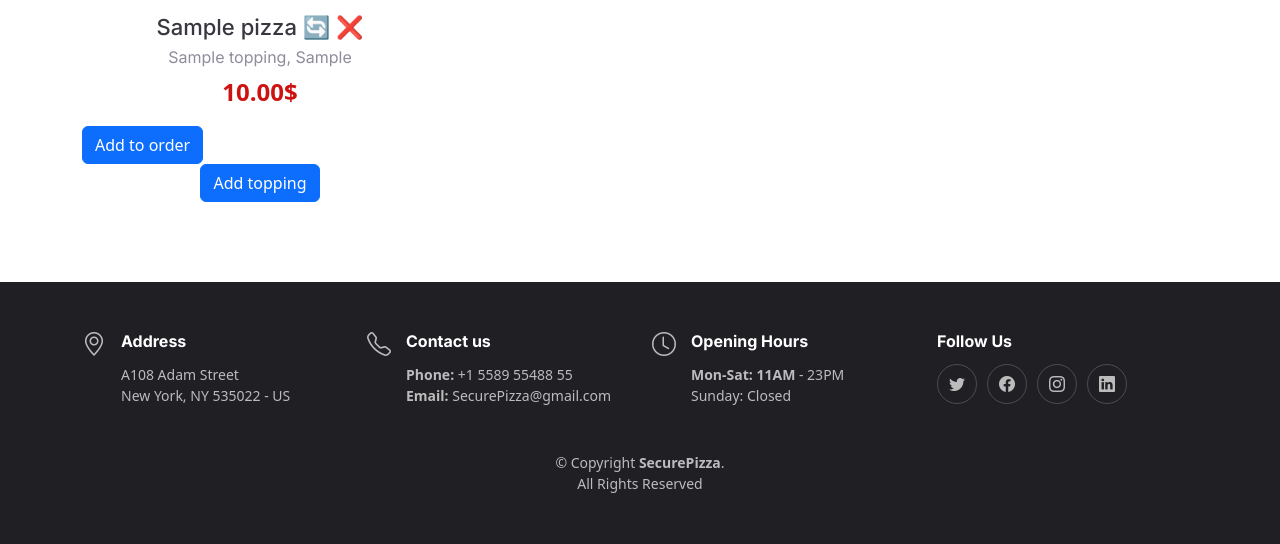
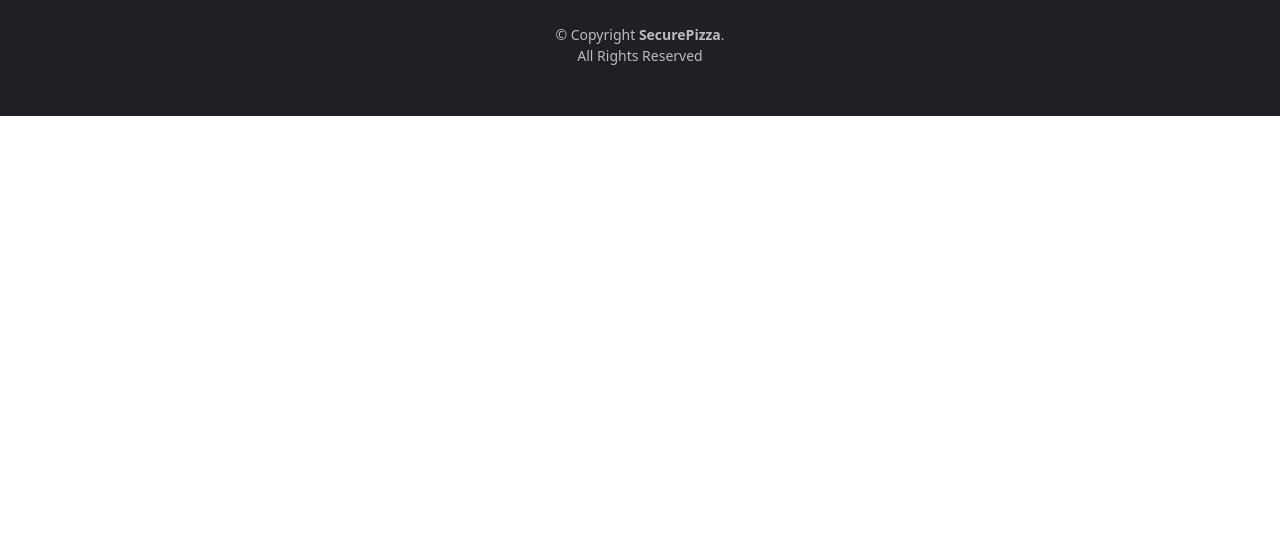
Before and after one commit to bythewaters/pizza-delivery, a Django app: page /menu/ in a window 1280 px wide. Shown: the part 657-1201 px from the top of the page. After the commit the page ends 773 px from the top, so only its background shows below. Run offline with Django 4.2, Linux system fonts and the light colour scheme; a user stored in the database is signed in; tables that the repository leaves empty hold one stand-in row (values such as "Sample post"); some libraries are stand-ins or nearby versions.

Commit message:
Added a condition under which there will be no duplication of pizza

```diff
--- a/templates/delivery/pizza_menu.html
+++ b/templates/delivery/pizza_menu.html
@@ -37,6 +37,7 @@
 
           <div class="row gy-5">
             {% for pizza in pizza_menu %}
+              {% if pizza.is_custom_pizza == False %}
                 <div class="col-lg-4 menu-item">
                   <img src="{% static '/assets/img/pizzas/'|add:pizza.name|add:'.png' %}" class="menu-img img-fluid" alt="">
                   <h4 style="text-align: center">{{ pizza.name }}
@@ -58,17 +59,13 @@
                   <p class="price">
                     {{ pizza.price }}$
                   </p>
-                <form class="form-inline" method="post" action="{% url 'delivery:order-add-pizza' pizza.id %} ">
+                  <form method="post" action="{% url 'delivery:order-add-pizza' pizza.id %} ">
                     {% csrf_token %}
                     <input type="hidden" name="pizza_id" value="{{ pizza.id }}">
                     <button type="submit" class="btn btn-primary">Add to order</button>
                   </form>
-                <form method="post" action="{% url 'delivery:choose-topping' pizza.id %}">
-                  {% csrf_token %}
-                  <input type="hidden" name="pizza_id" value="{{ pizza.id }}">
-                  <button type="submit" class="btn btn-primary">Add topping</button>
-                </form>
                 </div>
+              {% endif %}
             {% endfor %}
             </div>
           </div>
```
Lines whose indentation alone changed are shown as unchanged.
